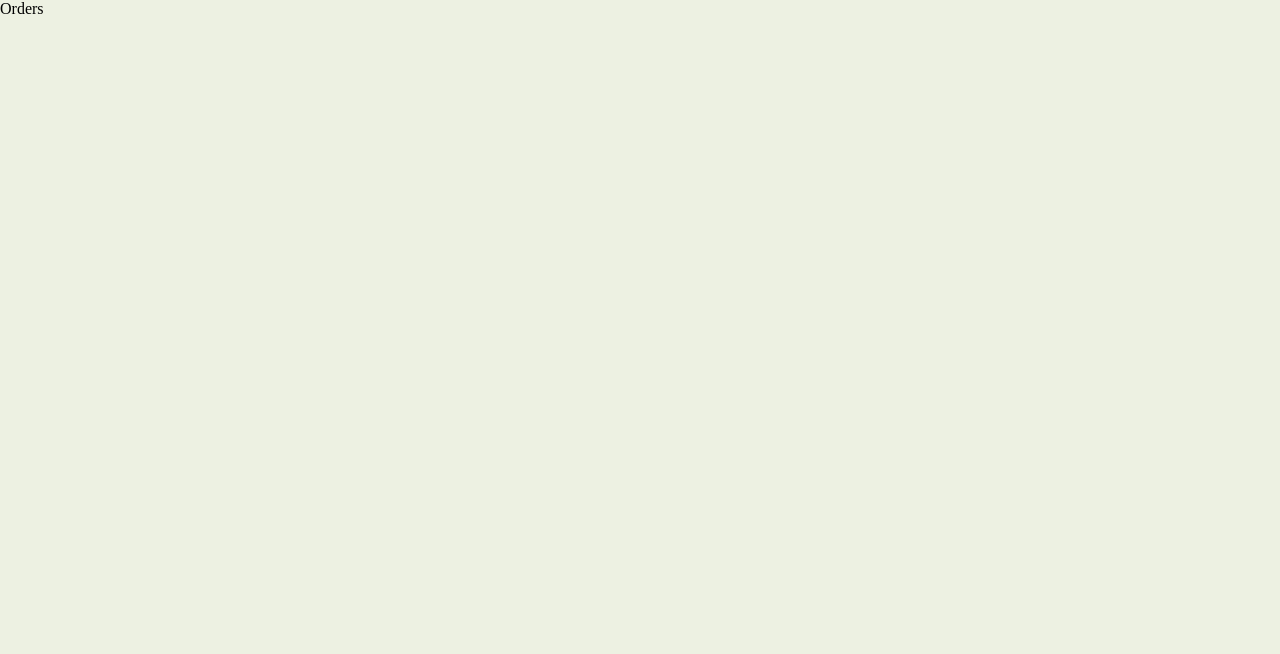
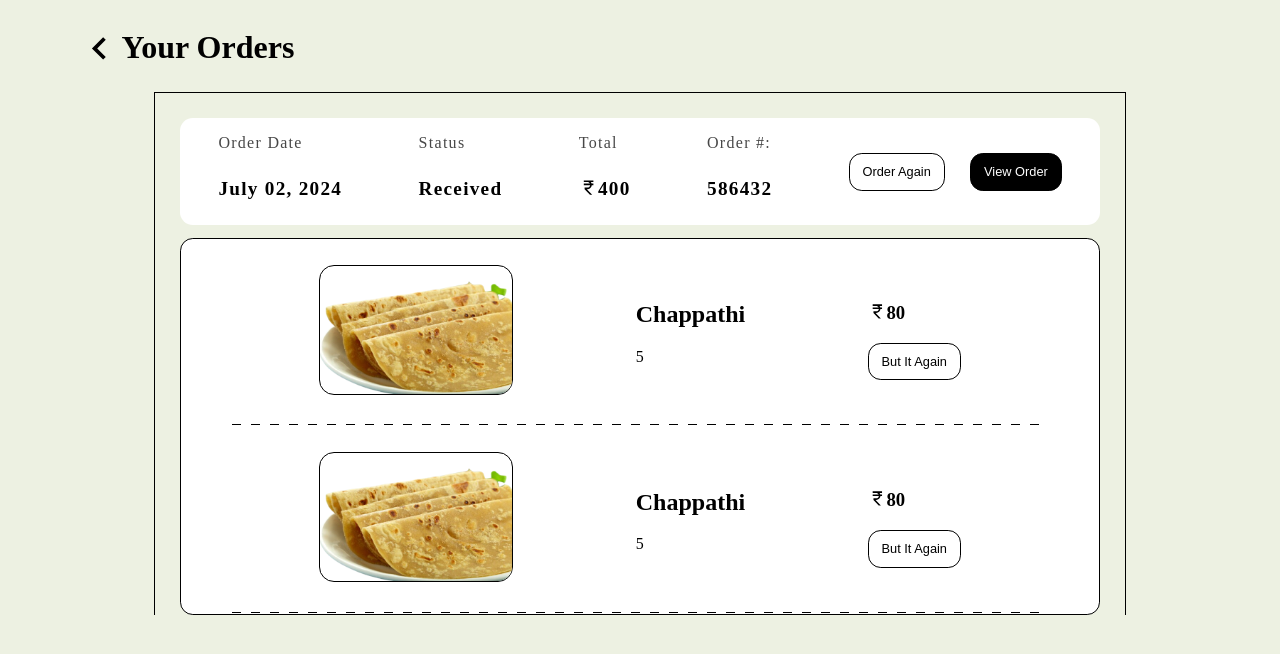
Before and after one commit to kalviumcommunity/S49_KarthikRam_Capstone_OnlineOrderingApplication, a React (Vite) app in the folder Frontend/ordering-application/: page /orders in a window 1280 px wide. Shown: the top 654 px of the page. Built offline with nearby package versions, Linux system fonts and the light colour scheme.

Commit message:
done building and designing orders page

```diff
--- a/Frontend/ordering-application/src/Components/Account.css
+++ b/Frontend/ordering-application/src/Components/Account.css
@@ -104,3 +104,73 @@ body{
     justify-content: space-between;
     margin: 1vw 14vw;
 }
+
+/* Orders page styles */
+
+.orders{
+    border: 1px solid black;
+    margin: 1vw 6vw;
+    border-bottom: none;
+}
+
+.order-details{
+    background-color: white;
+    margin: 2vw 2vw 1vw 2vw;
+    justify-content: space-around;
+    align-items: center;
+    border-radius: 1vw;
+}
+
+.order-details p{
+    color: #474747;
+    letter-spacing: 0.1vw;
+}
+
+.order-details h4{
+    font-size: 1.5vw;
+    font-weight: 600;
+    letter-spacing: 0.1vw;
+}
+
+.order-again-btn{
+    color: black;
+    background-color: white;
+}
+
+.bill-btn{
+    color: white;
+    background-color: black;
+}
+
+.buy-it-again-btn{
+    font-size: 1vw;
+    padding: 0.8vw 1vw;
+    border: 1px solid black;
+    border-radius: 1vw;
+    background-color: white;
+}
+
+.order-details-btn{
+    font-size: 1vw;
+    padding: 0.8vw 1vw;
+    border: 1px solid black;
+    border-radius: 1vw;
+}
+
+.buy-it-again-btn:hover, .order-details-btn:hover{
+    cursor: pointer;
+}
+
+.order-items{
+    border: 1px solid black;
+    background-color: white;
+    margin: 0vw 2vw 4vw 2vw;
+    justify-content: space-around;
+    border-radius: 1vw;
+}
+
+.order-items-top{
+    margin: 2vw 6vw;
+    justify-content: space-around;
+    align-items: center;
+}
--- a/Frontend/ordering-application/src/Components/HomePage.jsx
+++ b/Frontend/ordering-application/src/Components/HomePage.jsx
@@ -27,6 +27,30 @@ import pongal from "./Images/pongal.png";
 import vegPulao from "./Images/vegPulao.png";
 import vada from "./Images/vada.png";
 import masalaVada from "./Images/masalaVada.png";
+
+export const allItems = {
+  eggDosa,
+  plainDosa,
+  gheeRoast,
+  masalaDosa,
+  podiDosa,
+  ravaDosa,
+  uttapam,
+  idli,
+  porotta,
+  vegKothuPorotta,
+  eggKothuPorotta,
+  omelette,
+  halfBoil,
+  fullBoil,
+  plainOmlette,
+  chapathi,
+  lemonRice,
+  pongal,
+  vegPulao,
+  vada,
+  masalaVada,
+}
 
 const DosaMap = {
   eggDosa,
--- a/Frontend/ordering-application/src/Components/Orders.jsx
+++ b/Frontend/ordering-application/src/Components/Orders.jsx
@@ -1,8 +1,72 @@
-import React from 'react'
+import { MdKeyboardArrowLeft } from "react-icons/md";
+import { useNavigate } from 'react-router-dom';
+import {allItems} from './HomePage'
+import { MdCurrencyRupee } from "react-icons/md";
 
 function Orders() {
+
+  const Navigate = useNavigate()
+
+  const handleBack = () =>{
+    Navigate('/account')
+  }
+
+  // const now = new Date();
+
   return (
-    <div>Orders</div>
+    <div style={{margin: '2vw 6vw'}}>
+      <h1 className='flex' style={{alignItems: 'center'}}><MdKeyboardArrowLeft className='back-icon' onClick={handleBack}/>Your Orders</h1>
+      <div className="orders">
+        <div className="flex order-details">
+          <div>
+            <p>Order Date</p>
+            <h4>July 02, 2024</h4>
+          </div>
+          <div>
+            <p>Status</p>
+            <h4>Received</h4>
+          </div>
+          <div>
+            <p>Total</p>
+            <h4 className="flex"><MdCurrencyRupee/> 400</h4>
+          </div>
+          <div>
+            <p>Order #:</p>
+            <h4>586432</h4>
+          </div>
+          <div>
+            <button className="order-again-btn order-details-btn">Order Again</button>
+            <button className="bill-btn order-details-btn" style={{marginLeft: '2vw'}}>View Order</button>
+          </div>
+        </div>
+        <div className="order-items">
+          <div className="flex order-items-top">
+            <div><img src={allItems.chapathi} alt="chapathi" className="ItemImage"/></div>
+            <div>
+              <h2>Chappathi</h2>
+              <p>5</p>
+            </div>
+            <div style={{textAlign: 'center'}}>
+              <h3 style={{display:'flex'}}><MdCurrencyRupee/>80</h3>
+              <button className="buy-it-again-btn">But It Again</button>
+            </div>
+          </div>
+          <hr style={{ margin:'0vw 4vw 0vw 4vw', border: 'none',height: '2px',backgroundImage: 'linear-gradient(to right, black 50%, transparent 50%)',backgroundSize: '19px 1px', backgroundRepeat: 'repeat-x'}} />
+          <div className="flex order-items-top">
+            <div><img src={allItems.chapathi} alt="chapathi" className="ItemImage"/></div>
+            <div>
+              <h2>Chappathi</h2>
+              <p>5</p>
+            </div>
+            <div style={{textAlign: 'center'}}>
+              <h3 style={{display:'flex'}}><MdCurrencyRupee/>80</h3>
+              <button className="buy-it-again-btn">But It Again</button>
+            </div>
+          </div>
+          <hr style={{ margin:'0vw 4vw 0vw 4vw', border: 'none',height: '2px',backgroundImage: 'linear-gradient(to right, black 50%, transparent 50%)',backgroundSize: '19px 1px', backgroundRepeat: 'repeat-x'}} />
+        </div>
+      </div>
+    </div>
   )
 }
 
```
